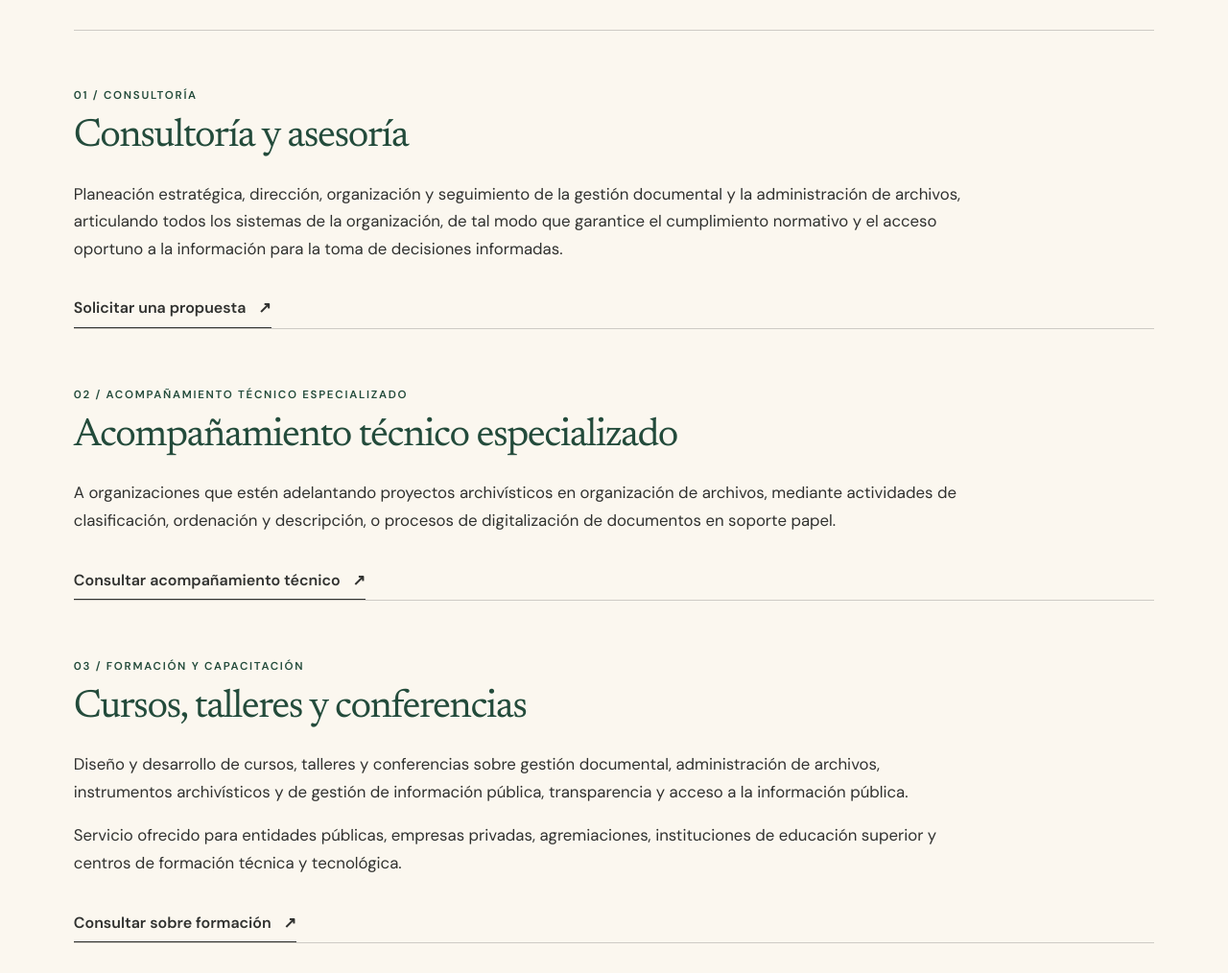
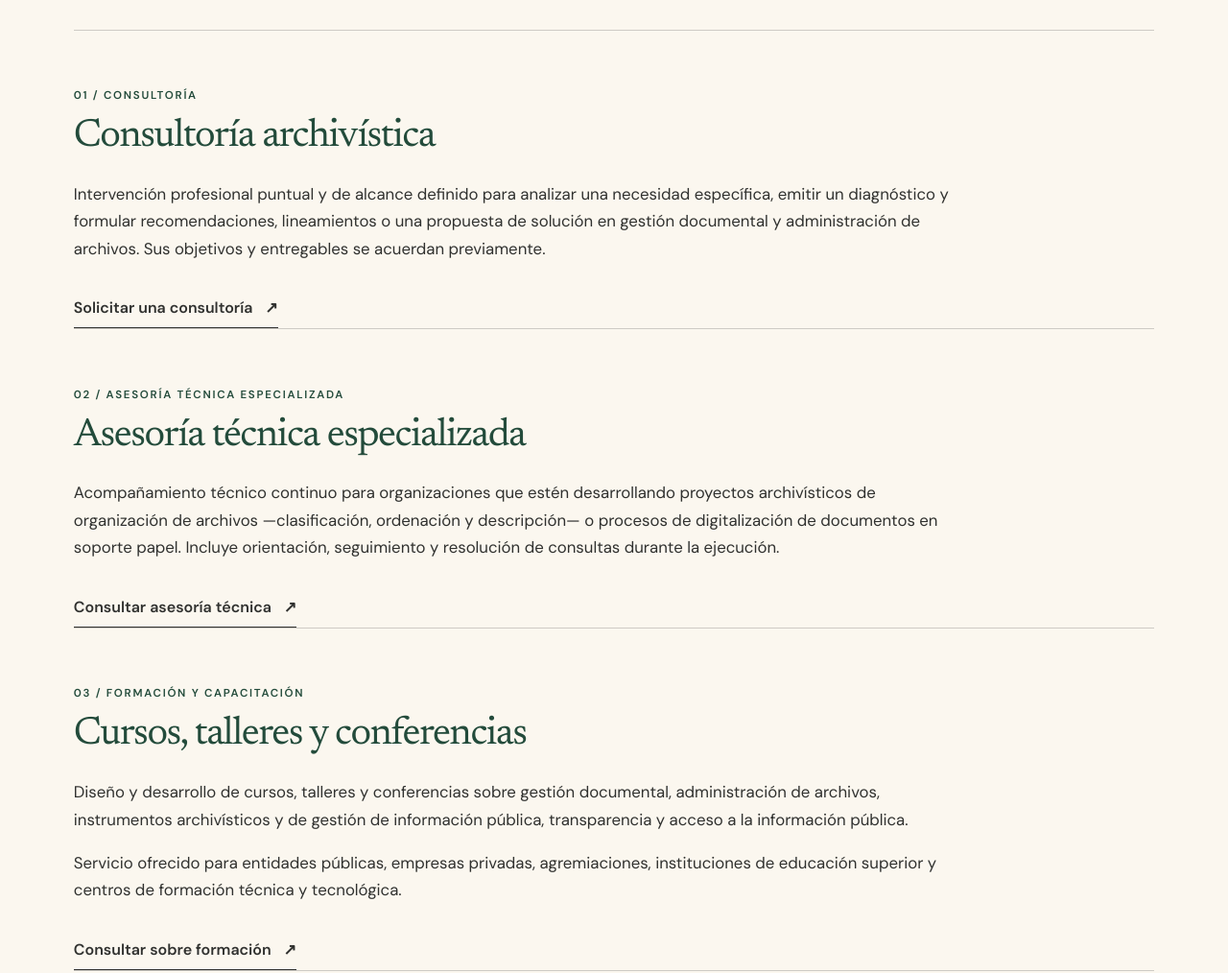
Before and after one commit to nellypanessoa/np, a plain HTML site: page index.html in a window 1280 px wide. Shown: the part 5160-6174 px from the top of the page at 96% size. Drawn offline with Linux system fonts and the light colour scheme.

Commit message:
Diferenciar consultoría puntual y asesoría técnica continua

```diff
--- a/index.html
+++ b/index.html
@@ -5,7 +5,7 @@
   <meta name="viewport" content="width=device-width, initial-scale=1">
   <title>Nelly Panesso | Archivista · Consultoría · Contenido Archivístico</title>
   <meta name="theme-color" content="#234b3b">
-  <meta name="description" content="Nelly Panesso, archivista y magíster en Gestión Documental y Administración de Archivos. Consultoría, docencia, asesoría y Contenido Archivístico.">
+  <meta name="description" content="Nelly Panesso, archivista y magíster en Gestión Documental y Administración de Archivos. Consultoría, docencia, asesoría técnica y Contenido Archivístico.">
   <link rel="preconnect" href="https://fonts.googleapis.com">
   <link rel="preconnect" href="https://fonts.gstatic.com" crossorigin>
   <link href="https://fonts.googleapis.com/css2?family=DM+Sans:wght@400;500;600;700&family=Newsreader:opsz,wght@6..72,400;6..72,500&display=swap" rel="stylesheet">
@@ -121,15 +121,15 @@
       </div>
       <article class="service-training service-consultancy">
         <p class="kicker blue">01 / CONSULTORÍA</p>
-        <h3>Consultoría y asesoría</h3>
-        <p>Planeación estratégica, dirección, organización y seguimiento de la gestión documental y la administración de archivos, articulando todos los sistemas de la organización, de tal modo que garantice el cumplimiento normativo y el acceso oportuno a la información para la toma de decisiones informadas.</p>
-        <a class="text-link request-service" data-interest="Consultoría y asesoría archivística" href="#contacto">Solicitar una propuesta <span aria-hidden="true">↗</span></a>
+        <h3>Consultoría archivística</h3>
+        <p>Intervención profesional puntual y de alcance definido para analizar una necesidad específica, emitir un diagnóstico y formular recomendaciones, lineamientos o una propuesta de solución en gestión documental y administración de archivos. Sus objetivos y entregables se acuerdan previamente.</p>
+        <a class="text-link request-service" data-interest="Consultoría archivística" href="#contacto">Solicitar una consultoría <span aria-hidden="true">↗</span></a>
       </article>
       <article class="service-training">
-        <p class="kicker blue">02 / ACOMPAÑAMIENTO TÉCNICO ESPECIALIZADO</p>
-        <h3>Acompañamiento técnico especializado</h3>
-        <p>A organizaciones que estén adelantando proyectos archivísticos en organización de archivos, mediante actividades de clasificación, ordenación y descripción, o procesos de digitalización de documentos en soporte papel.</p>
-        <a class="text-link request-service" data-interest="Acompañamiento técnico especializado" href="#contacto">Consultar acompañamiento técnico <span aria-hidden="true">↗</span></a>
+        <p class="kicker blue">02 / ASESORÍA TÉCNICA ESPECIALIZADA</p>
+        <h3>Asesoría técnica especializada</h3>
+        <p>Acompañamiento técnico continuo para organizaciones que estén desarrollando proyectos archivísticos de organización de archivos —clasificación, ordenación y descripción— o procesos de digitalización de documentos en soporte papel. Incluye orientación, seguimiento y resolución de consultas durante la ejecución.</p>
+        <a class="text-link request-service" data-interest="Asesoría técnica especializada" href="#contacto">Consultar asesoría técnica <span aria-hidden="true">↗</span></a>
       </article>
       <article class="service-training">
         <p class="kicker blue">03 / FORMACIÓN Y CAPACITACIÓN</p>
@@ -174,8 +174,8 @@
           <label for="contact-service">¿Sobre qué tema deseas comunicarte? <span aria-hidden="true">*</span>
             <select id="contact-service" name="tema" required>
               <option value="">Selecciona el tema de interés</option>
-              <option value="Consultoría y asesoría archivística">Consultoría y asesoría archivística</option>
-              <option value="Acompañamiento técnico especializado">Acompañamiento técnico especializado</option>
+              <option value="Consultoría archivística">Consultoría archivística · intervención puntual</option>
+              <option value="Asesoría técnica especializada">Asesoría técnica especializada · acompañamiento continuo</option>
               <option value="Formación y capacitación en gestión documental">Formación y capacitación especializada</option>
               <option value="Acompañamiento académico">Acompañamiento académico</option>
               <option value="Material académico para Contenido Archivístico">Propuesta de material académico ya elaborado para Contenido Archivístico</option>
@@ -186,7 +186,7 @@
             <input type="text" id="contact-name" name="nombre" maxlength="100" autocomplete="name" placeholder="¿Cómo te llamas?">
           </label>
           <label class="wide" for="contact-message">Cuéntame brevemente qué necesitas (opcional)
-            <textarea id="contact-message" name="consulta" rows="4" maxlength="700" placeholder="Ej.: Necesitamos asesoría para actualizar nuestros instrumentos archivísticos."></textarea>
+            <textarea id="contact-message" name="consulta" rows="4" maxlength="700" placeholder="Ej.: Necesitamos asesoría técnica continua durante la actualización de nuestros instrumentos archivísticos."></textarea>
           </label>
         </div>
         <p class="contact-simple-note" id="contact-topic-note" role="status" aria-live="polite"></p>
```
